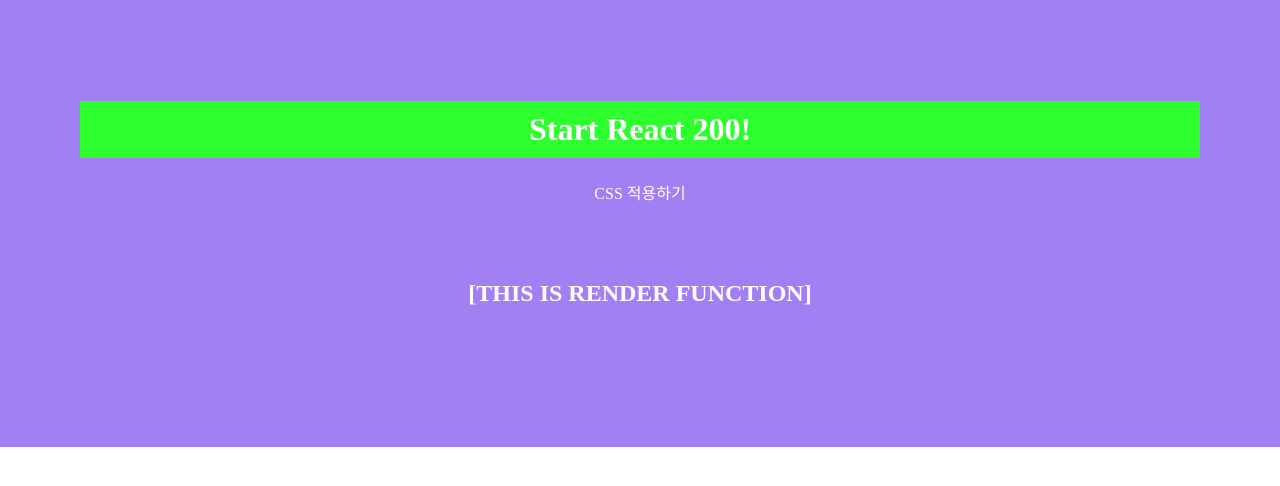
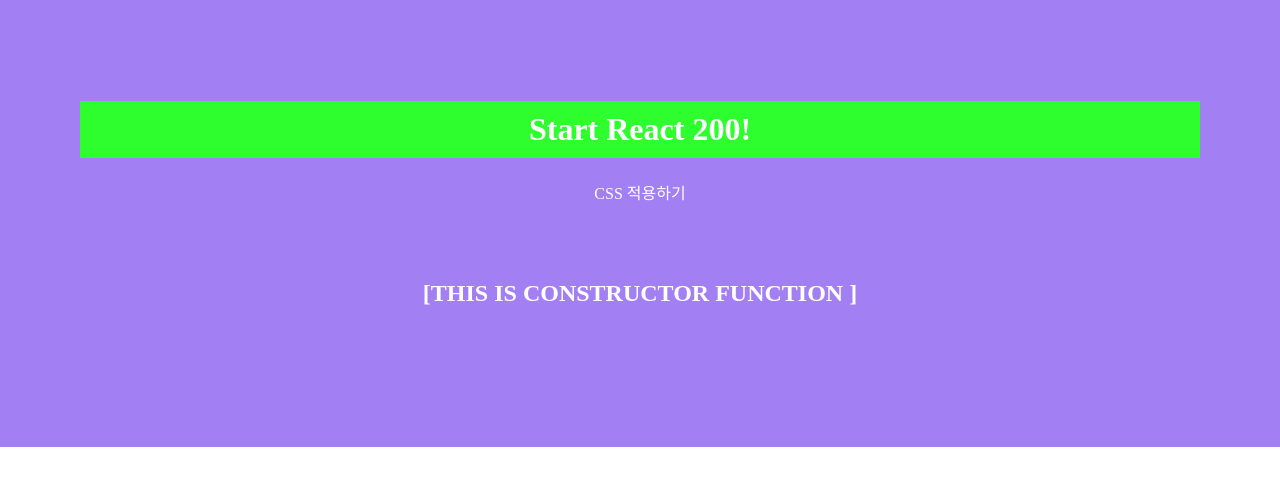
Before and after one commit to ingHHK/200_example_for_react_beginner, a React (Create React App) app in the folder client/: page / in a window 1280 px wide. Shown: the top 486 px of the page. Built offline with nearby package versions, Linux system fonts and the light colour scheme.

Commit message:
005_생명주기 함수 constructor(props) 사용하기

```diff
--- a/client/src/App.js
+++ b/client/src/App.js
@@ -1,6 +1,6 @@
 import React from 'react';
 import './App.css';
-import LifecycleEx from './R004_LifecycleEx';
+import LifecycleEx from './R005_LifecycleEx';
 
 function App() {
   return (
--- /dev/null
+++ b/client/src/R005_LifecycleEx.js
@@ -0,0 +1,19 @@
+import React, { Component } from 'react';
+
+class R005_LifecycleEx extends Component {
+    constructor(props) {
+        super(props);
+        this.state = {};
+        console.log('1. constructor Call');
+    }
+    render() {
+        console.log('3. render Call');
+        return (
+            <div>
+                <h2>[THIS IS CONSTRUCTOR FUNCTION ]</h2>
+            </div>
+        );
+    }
+}
+
+export default R005_LifecycleEx;
```
